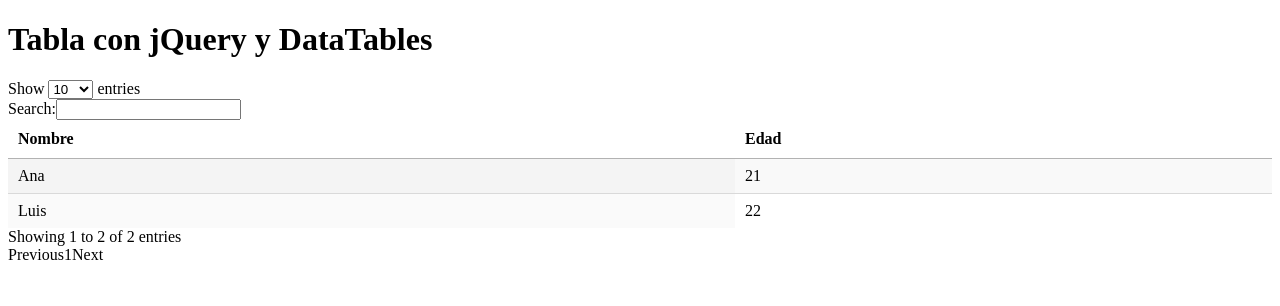
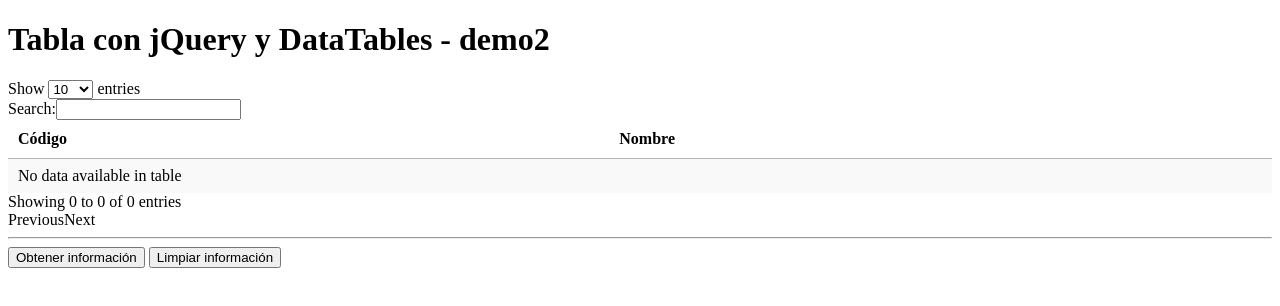
Before and after one commit to PabloC2A/app01, a website built with Vite: page index.html in a window 1280 px wide. Built offline with nearby package versions, Linux system fonts and the light colour scheme.

Commit message:
Actualizacion de pagina con url

```diff
--- a/index.html
+++ b/index.html
@@ -6,16 +6,21 @@
     <link rel="stylesheet" href="/dataTables.dataTables.min.css" />
 </head>
 <body>
-  <h1>Tabla con jQuery y DataTables</h1>
+<h1>Tabla con jQuery y DataTables - demo2</h1>
 <table id="tabla-ejemplo" class="display">
     <thead>
-      <tr><th>Nombre</th><th>Edad</th></tr>
+        <tr><th>Código</th><th>Nombre</th></tr>
     </thead>
     <tbody>
-      <tr><td>Ana</td><td>21</td></tr>
-      <tr><td>Luis</td><td>22</td></tr>
+        <!-- Filas dinámicas -->
     </tbody>
 </table>
+
+<hr/>
+
+<button type="submit" id="obtenerInformacion">Obtener información</button>
+<button type="submit" id="limpiarInformacion">Limpiar información</button>
+
 <script type="module" src="src/main.js"></script>
 </body>
 </html>
--- a/src/main.js
+++ b/src/main.js
@@ -1,6 +1,24 @@
-import $ from 'jquery';
-import dt from 'datatables.net-dt';
+import $ from "jquery";
+import dt from "datatables.net-dt";
 
 $(document).ready(function () {
-  $('#tabla-ejemplo').DataTable();
+  const mi_tabla = $("#tabla-ejemplo").DataTable();
+
+  var url1 =
+    "https://pkgstore.datahub.io/core/continent-codes/continent-codes_json/data/60d6baef1250bc2b01fd0148dccca518/continent-codes_json.json";
+
+  $("#obtenerInformacion").click(function () {
+    $.ajax({
+      dataType: "json",
+      url: url1,
+    }).then(function (data) {
+      data.forEach(function (item) {
+        mi_tabla.row.add([item.Code, item.Name]).draw(false);
+      });
+    });
+  });
+
+  $("#limpiarInformacion").click(function () {
+    mi_tabla.clear().draw();
+  });
 });
```
Lines whose indentation alone changed are shown as unchanged.
